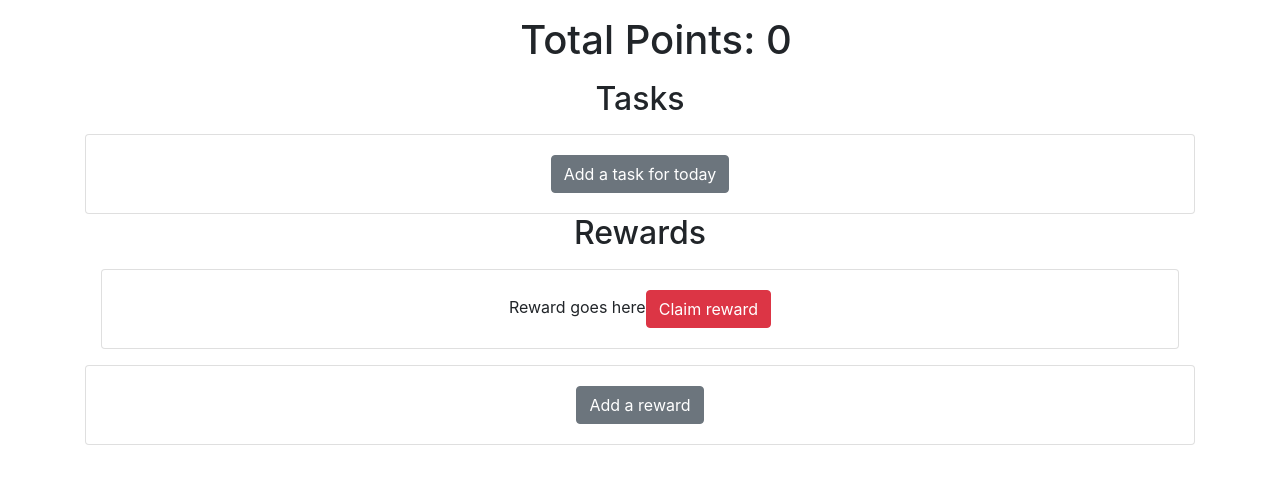
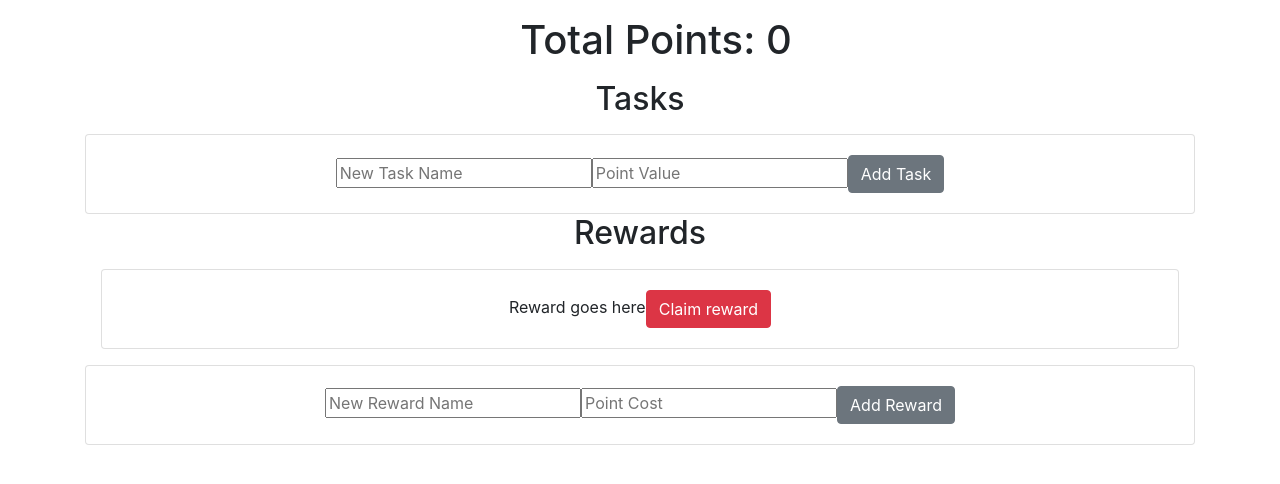
Before and after one commit to jeffkillinger/task-reward, a React (Create React App) app: page / in a window 1280 px wide. Shown: the top 484 px of the page. Built offline with nearby package versions, Linux system fonts and the light colour scheme.

Commit message:
add form to addTask and addReward

```diff
--- a/src/components/AddReward.js
+++ b/src/components/AddReward.js
@@ -5,7 +5,24 @@ class AddReward extends Component {
     return (
       <div className="card">
         <div className="card-body">
-          <button type="button" class="btn btn-secondary">Add a reward</button>
+          <form onSubmit={this.addNewReward}>
+            <input
+              type="text"
+              required
+              placeholder="New Reward Name"
+            />
+            <input
+              type="number"
+              required
+              placeholder="Point Cost"
+            />
+            <button
+              type="submit"
+              class="btn btn-secondary"
+            >
+              Add Reward
+            </button>
+          </form>
         </div>
       </div>
     );
--- a/src/components/AddTask.js
+++ b/src/components/AddTask.js
@@ -7,16 +7,36 @@ class AddTask extends Component {
     errors: {}
   }
 
+  addNewTask(event) {
+    event.preventDefault();
+    //get the text from the input
+    //get text from input
+    //generate new task in tasklist
+  }
+
   render () {
     return (
       <div className="card">
         <div className="card-body">
-          <button
-            type="button"
-            class="btn btn-secondary"
-          >
-            Add a task for today
-          </button>
+          <form onSubmit={this.addNewTask}>
+            <input
+              type="text"
+              required
+              placeholder="New Task Name"
+            />
+            <input
+              type="number"
+              required
+              placeholder="Point Value"
+            />
+            <button
+              type="submit"
+              class="btn btn-secondary"
+            >
+              Add Task
+            </button>
+          </form>
+
         </div>
       </div>
     );
```
